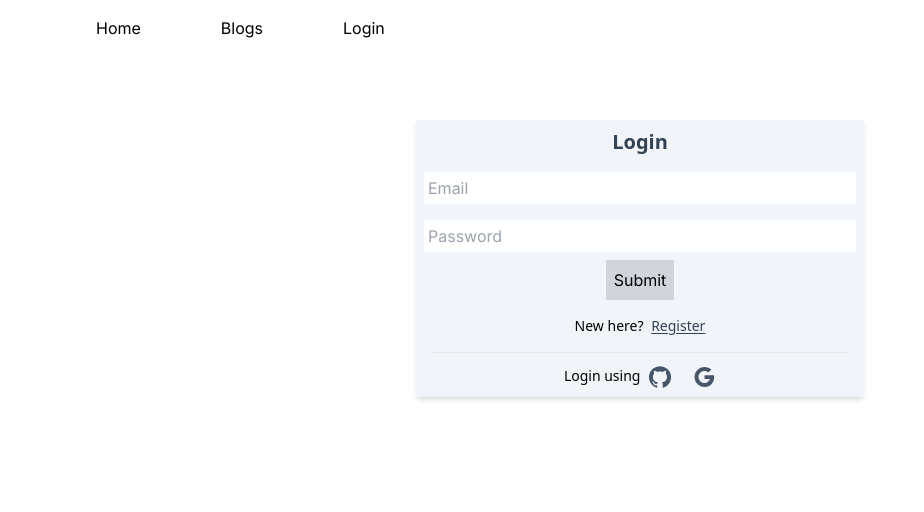
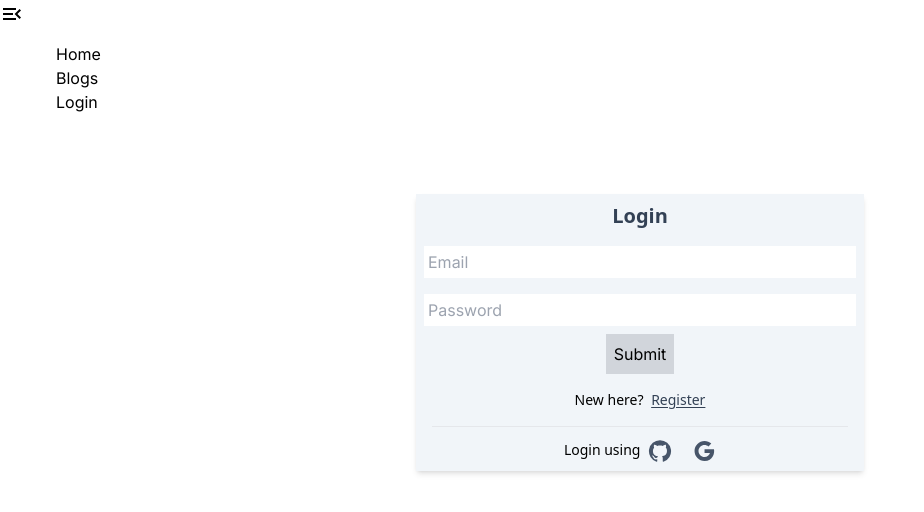
Before and after one commit to vivuser/vivart, a Next.js app: page /login in a window 1280 px wide. Shown: the top 512 px of the page, without its empty margins (0-924 px from the left). Built offline with nearby package versions, Linux system fonts and the light colour scheme; no server answers.

Commit message:
worked on hamburger toggle

```diff
--- /dev/null
+++ b/app/components/Hamburger.jsx
@@ -0,0 +1,22 @@
+"use client"
+import MenuOpenIcon from '@mui/icons-material/MenuOpen';
+import CloseIcon from '@mui/icons-material/Close';
+import { useState } from 'react';
+
+const Hamburger = ({ showNavbar, handleToggleNavbar}) => {
+
+    console.log(showNavbar, 'showNavbar')
+    console.log(handleToggleNavbar, 'handleNavbar')
+
+    return (
+        <>
+        {showNavbar ? (
+            <CloseIcon onClick={handleToggleNavbar}/>
+        ): (
+            <MenuOpenIcon onClick={handleToggleNavbar}/>
+        )}
+        </>
+    )
+}
+
+export default Hamburger;
--- a/app/components/MainNavbar.jsx
+++ b/app/components/MainNavbar.jsx
@@ -3,17 +3,18 @@ import { getServerSession } from "next-auth/next"
 import options from "../api/auth/[...nextauth]/options";
 import Logout from "./Logout";
 import AllBlogs from "./AllBlogs";
+import Hamburger from "./Hamburger";
 
-const MainNavbar = async () => {
+const MainNavbar = async ( {showNavbar}) => {
     const session = await getServerSession(options)
 
     console.log(session, 'session on server')
-
-
+    console.log(showNavbar, 'showNavbar state')
 
     return (
-        <div className="m-4">
-            <ul className="flex flex-wrap mx-10">
+        <div>
+            {showNavbar && <p>Hello</p>}
+            <ul className="flex flex-wrap mx-10 hidden md:block md:m-4">
                 <li className="mx-10"><Link href="/">Home</Link></li>
                 {/* <li className="mx-10"><Link href="/server">Server Login</Link></li> */}
                 {/* <li className="mx-10"><Link href="/contact">Contact</Link></li> */}
--- a/app/components/Mostviewed.jsx
+++ b/app/components/Mostviewed.jsx
@@ -1,4 +1,6 @@
+import Link from "next/link";
 import getAllBlogs from "../redux/apis/allBlogsApi"
+import { format } from "date-fns";
 
 const Mostviewed = async () => {
 
@@ -12,22 +14,30 @@ const Mostviewed = async () => {
 
     return (
         <div>
-            <p className="font-2xl">Most viewed posts</p>
-            <div className="flex flex-row">
+            <p className="text-muted-foreground text-2xl">Most viewed posts</p>
+            <div className="flex flex-col md:flex-row" >
             {sortedPosts.map((blog) => {
                 return (
                     <div key={blog.id}>
+                        <Link href={`blogsData/${blog._id}`}>
                         <div className="bg-gray-100 m-4 p-4">
-                            <div className="flex flex-col">
+                        <div className="flex flex-col">
                             <div className="mb-2">
-                    <h2 className="text-lg font-semibold">{blog.title}</h2>
-                </div>
-                <div>
-                    <p className="text-gray-700">{blog.content}</p>
-                </div>
+                          <h2 className="text-lg font-semibold">{blog.title}</h2>
+                            <hr/>
+                            <br/>
+                            </div>
+                            <span className='text-sm'
+                            dangerouslySetInnerHTML={{__html: blog.content}}>
+                            </span>
+                            <br/>
+                            <span className='text-xs'>
+                            {format(new Date(blog.createdAt),'MMMM dd yyyy')}
+                            </span>
                             </div>
                         </div>
-                     </div>)
+                        </Link>
+                        </div>)
             } )}
             </div>
         </div>
--- /dev/null
+++ b/app/components/Wrapper.jsx
@@ -0,0 +1,22 @@
+"use client"
+import { useState } from "react";
+import Hamburger from "./Hamburger";
+import MainNavbar from "./MainNavbar";
+
+const NavbarWrapper = ({ children }) => {
+    const [showNavbar, setShowNavbar] = useState(false);
+
+    const handleToggleNavbar = () => {
+        setShowNavbar(!showNavbar)
+    };
+
+    return  (
+        <div>
+            <Hamburger showNavbar={showNavbar} handleToggleNavbar={handleToggleNavbar}/>
+            {/* <MainNavbar showNavbar={showNavbar}/> */}
+            {children}
+        </div>
+    )
+}
+
+export default NavbarWrapper;
--- a/app/layout.js
+++ b/app/layout.js
@@ -3,6 +3,7 @@ import "./globals.css";
 import AuthProvider from "./context/AuthProvider";
 import MainNavbar from "./components/MainNavbar";
 import StoreProvider from "./lib/StoreProvider";
+import NavbarWrapper from "./components/Wrapper";
 
 const inter = Inter({ subsets: ["latin"] });
 
@@ -17,8 +18,10 @@ export default function RootLayout({ children }) {
       <body className={inter.className}>
         <StoreProvider >
         <AuthProvider>
+        <NavbarWrapper >
         <MainNavbar />
         {children}
+        </NavbarWrapper>
         </AuthProvider>
         </StoreProvider>
         </body>
--- a/app/page.js
+++ b/app/page.js
@@ -1,8 +1,5 @@
 import Image from "next/image";
 import { Suspense } from "react";
-import GridExample from "./components/AgGridTable";
-import LeftMainComponent from "./components/LeftMainComponent";
-import RightMainComponent from "./components/RightMainComponent";
 import Link from "next/link";
 import Mostviewed from "./components/Mostviewed";
 
@@ -10,7 +7,7 @@ export default function Home() {
   return (
     <section>
   <h1>Hello, Next.js!</h1>
-  <section className="flex flex-col space-x-10 m-20">
+  <section className="flex flex-col space-x-10 m-10">
   <Suspense fallback={<p>Loading feed ...</p>}>
     <Mostviewed />
   </Suspense>
```
